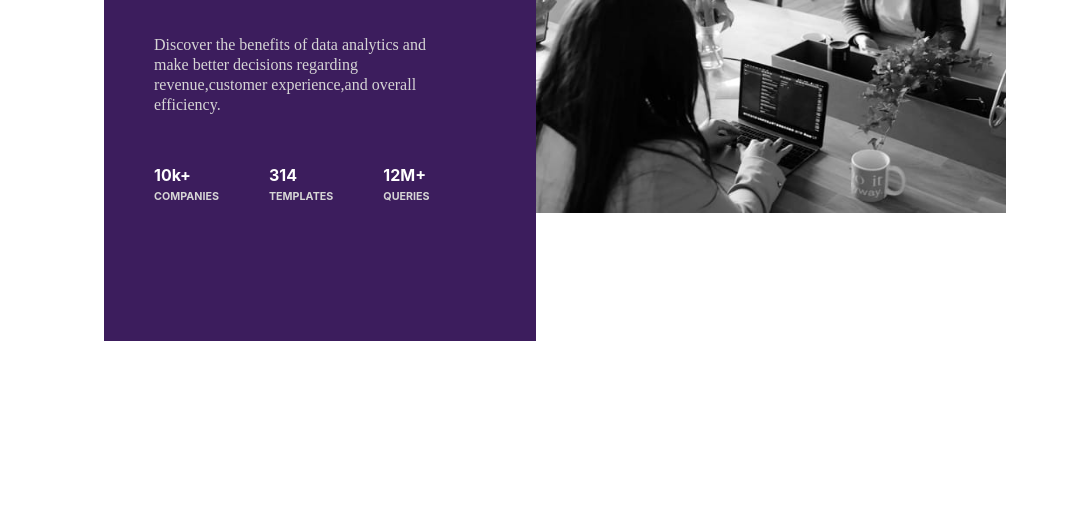
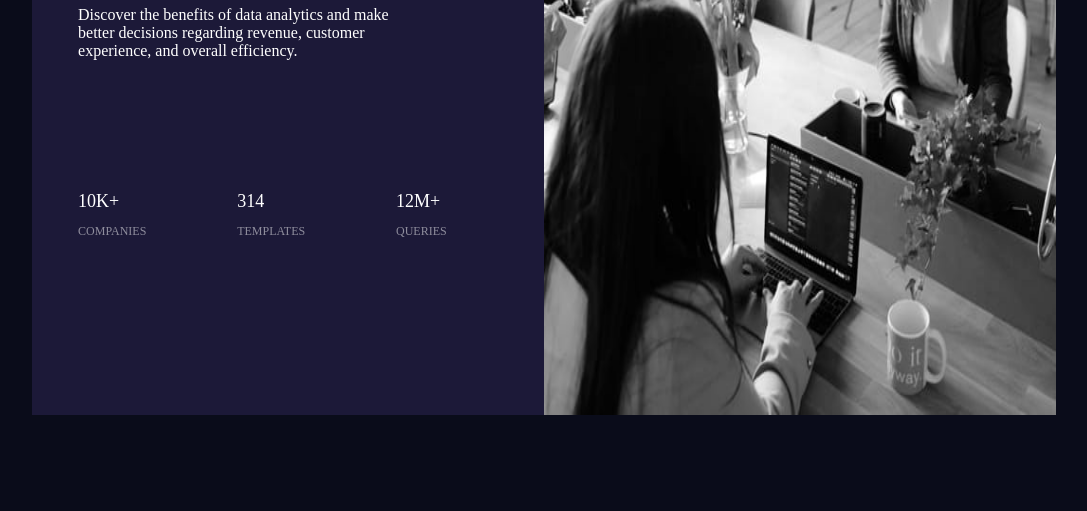
Before and after one commit to Jaguar-188/stats-card-html-css-project, a plain HTML site: page index.html in a window 1280 px wide. Shown: the part 289-800 px from the top of the page, without its empty margins (96-1183 px from the left). Drawn offline with Linux system fonts and the light colour scheme.

Commit message:
done project

```diff
--- a/index.html
+++ b/index.html
@@ -8,31 +8,40 @@
     <title>HTML-Review</title>
 </head>
     <body>
-    <div class="review">
-        <div class="text-part">
-            <div class="row1">
-                <h1>Get <span>insights</span> that help your business grow.</h1>
+        <div class="main-container">
+            <div class="sub_container">
+                <div class="card">
+                    <div class="sub_card">
+                        <div class="hero-text">Get <span>insights</span> that help your business grow.</div>
+
+                        <div class="description">Discover the benefits of data
+                            analytics and make better decisions regarding revenue, customer experience,
+                            and overall efficiency.
                         </div>
-            <div class="row2">
-                <p>Discover the benefits of data analytics and make better decisions regarding revenue,customer experience,and overall efficiency.</p>
+
+                        <div class="counts">
+                           <div class="count">
+                               <label> 10K+ </label>
+                                <p> COMPANIES </p>
                            </div>
-            <div class="row3">
-                <div class="first">
-                    <h4>10k+</h4>
-                    <h6>COMPANIES</h6>
+
+                           <div class="count">
+                            <label> 314 </label>
+                             <p> templates </p>
                         </div>
-                <div class="second">
-                    <h4>314</h4>
-                    <h6>TEMPLATES</h6>
-                </div>
-                <div class="third">
-                    <h4>12M+</h4>
-                    <h6>QUERIES</h6>
+
+                        <div class="count">
+                            <label> 12M+ </label>
+                             <p> queries </p>
                         </div>
                         </div>
                     </div>
-        <div class="image-part">
-            <img src="./images/image-header-desktop.jpg" alt="image">
+                </div>
+
+
+                <div class="img">
+                    <img src="./images/image-header-desktop.jpg"/>
+                </div>
             </div>
         </div>
     </body>
--- a/style.css
+++ b/style.css
@@ -1,91 +1,155 @@
-*{
+.main-container {
+    display: flex;
+    background-color: blue;
+    height: 100vh;
+    width: 100%;
     margin: 0px;
     padding: 0px;
-    /*box-sizing: border-box;*/
-}
-
-.review{
-    display: flex;
-    /*margin: auto;*/
-    margin-left: 200px;
-    margin-top: 150px;
-    border-radius: 100px;
-    height: 60vh;
+    background-color: hsl(233deg 46% 7%);
 
 }
 
-.review .text-part{
-    width: 40%;
-    /* background: hsl(233, 6%, 29%); */
-    background: hsl(269, 52%, 24%);
+.sub_container {
+    display: flex;
+    background-color: green;
+    height: 80%;
+    width: 80%;
+    margin:5% 10% 5% 10%;
 }
 
-.review .text-part .row1{
-    padding: 50px;
-    width: 70%;
+body{
+    padding: 0px;
+    margin: 0px;
+    background-color: hsl(233deg 46% 7%);
 }
 
-.review .text-part .row1 h1{
+.card {
+    height: 100%;
+    width: 50%;
+    background-color: #1c1938;
+}
+
+.img {
+    height: 100%;
+    width: 50%;
+    background-color: pink;
+}
+
+.img > img  {
+    height: 100%;
+    width: 100%;
+}
+
+.description    {
+    padding-left: 5%;
+    padding-right: 10%;
+    height: 30%;
+    width: 80%;
     color: white;
 }
 
-.review .text-part .row1 span{
-    color: rgb(134, 70, 134);
+.hero-text {
+    padding: 5%;
+    font-size: 40px;
+    height: 30%;
+    width: 100%;
+    font-weight: bold;
+    color: white;
 }
 
-.review .text-part .row2{
-    /*padding-left: 50px;*/
-    width: 70%;
-    margin-left: 50px;
-    display: block;
-    line-height: 20px;
+.hero-text > span   {
+    color: hsl(270deg 39% 45%) ;
 }
 
-.review .text-part .row2 p{
-    color: rgb(214, 213, 213);
+.counts {
+    display: flex;
+    justify-content: space-between;
+    padding: 5%;
+    height: 30%;
+    width: 90%;
 }
 
-.review .text-part .row3{
-    /*padding-left: 50px;*/
-    width: 70%;
-    margin-top: 50px;
-    margin-left: 50px;
+.sub_card   {
     display: flex;
+    flex-direction: column;
+    justify-content: space-around;
+    height: 90%;
+    width: 80%;
+    margin: 5%;
 }
 
-.review .text-part .row3 .first,.second,.third{
+.count {
     color: white;
-    font-family: -apple-system, BlinkMacSystemFont, 'Segoe UI', Roboto, Oxygen, Ubuntu, Cantarell, 'Open Sans', 'Helvetica Neue', sans-serif;
 }
 
-.review .text-part .row3 .second, .third{
-    padding-left: 50px;
+.count > label {
+    font-size: 18px !important;
+    width: 100%;
+    text-align: center;
 }
 
-/* .review .text-part .row3 .first h6{
-    color: rgb(214, 213, 213);
-    margin-top: 5px;
-} */
-
-.review .text-part .row3 h6{
-    color: rgb(214, 213, 213);
-    margin-top: 5px;
+.count > p {
+    opacity: 0.5;
+    text-transform: uppercase;
+    font-size: 12px;
 }
 
-.review .image-part{
-    width: 40%;
+@media (max-width : 500px){
+
+    .counts {
+        display: flex;
+        flex-direction: column;
+        justify-content: space-between;
+        padding: 5%;
+        height: 30%;
+        width: 90%;
+        border: solid 2px red;
+        padding-bottom: 8%;
+    }
+
+    .count {
+        font-size: 10px;
+        width: 100%;
+        text-align: center;
+    }
+
+
+    .count > label {
+        font-size: 18px !important;
+        width: 100%;
+        text-align: center;
+    }
+
+    .hero-text {
+        font-size: 25px;
+        text-align: center;
+
+    }
+
+    .sub_container  {
+        flex-direction: column-reverse;
+        margin:20% 10% 20% 10%;
+    }
+
+    .card {
+        width: 100%;
+    }
+
+    .img {
+        width: 100%;
+    }
+
+    .description {
+        font-size: 18px;
+        width: 100%;
+        text-align: center;
+    }
+
 }
 
-.review .image-part img{
-    height: 352px;
-    width: 470px;
-    filter: grayscale(200%);
-}
 
-@media (max-width : 464px){
-
-    .review{
-        display: flex;
-        flex-direction: column-reverse;
+@media (max-width : 700px){
+       .hero-text {
+        font-size: 25px;
     }
 }
```
Lines whose indentation alone changed are shown as unchanged.
